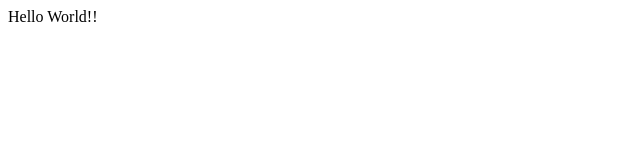
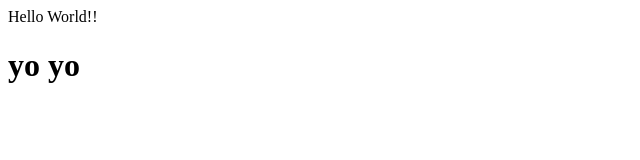
Before and after one commit to sarbjotsingh1/sample, a plain HTML site: page index.html in a window 1280 px wide. Shown: the whole page, without its empty margins (0-640 px from the left). Drawn offline with Linux system fonts and the light colour scheme.

Commit message:
change in index from main

```diff
--- a/index.html
+++ b/index.html
@@ -7,5 +7,6 @@
 </head>
 <body>
     Hello World!!
+    <h1>yo yo</h1>
 </body>
 </html>
```
